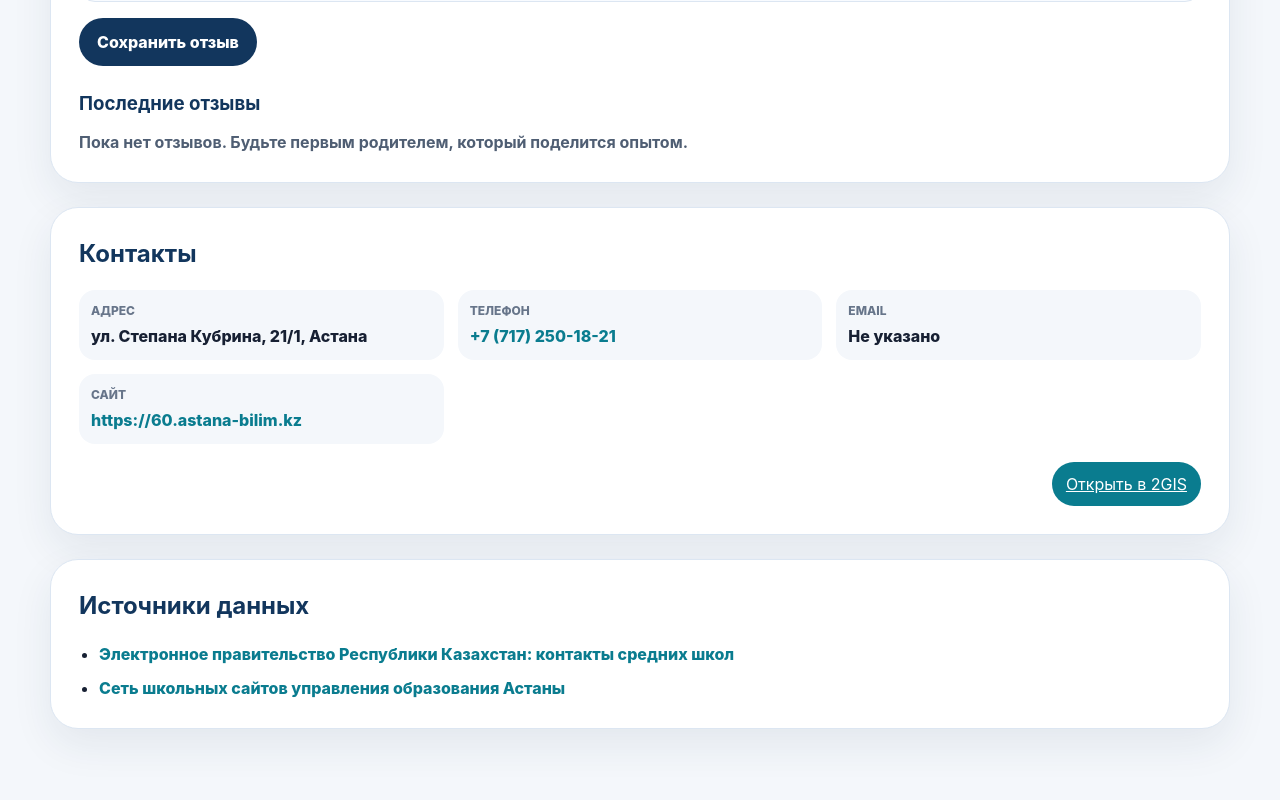
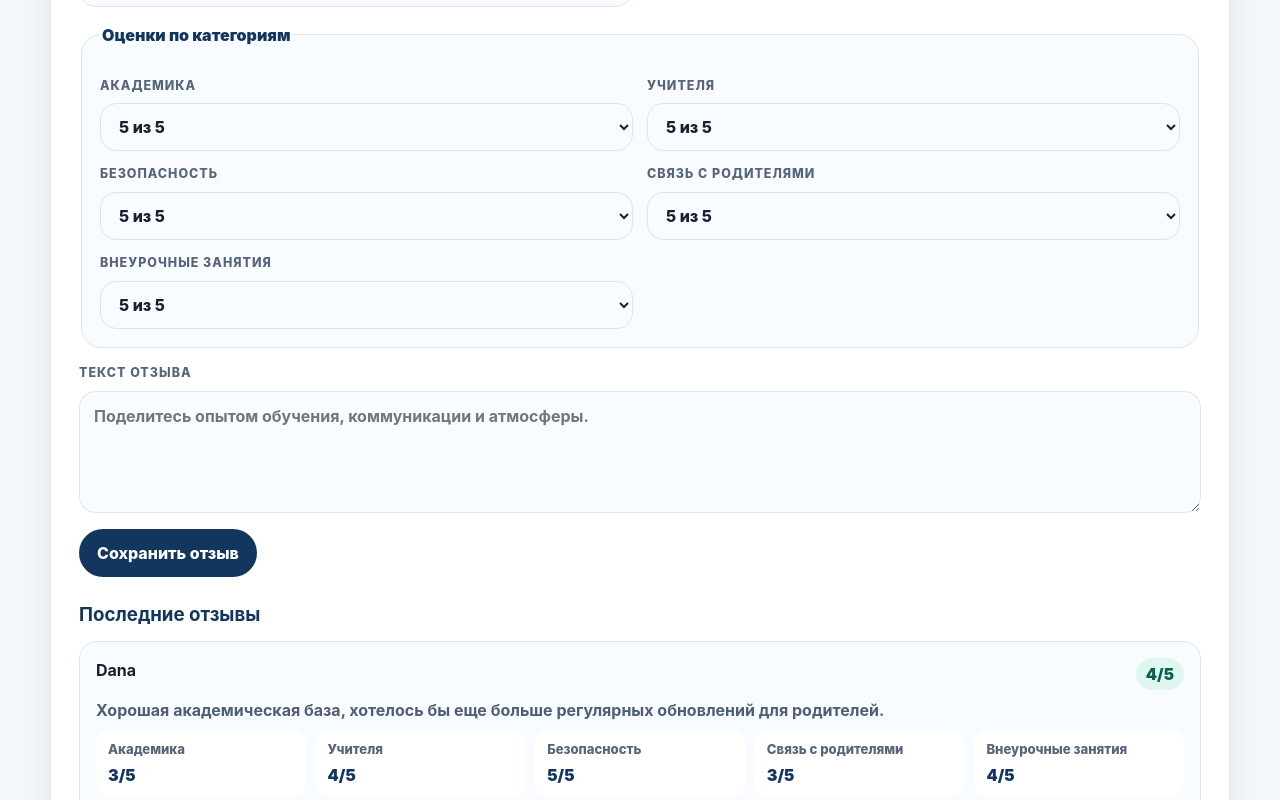
Before and after one commit to rexstout5/school-choice-kz, a Next.js app: page /schools/astana-school-60 in a window 1280 px wide. Shown: the part 2880-3680 px from the top of the page. Before the commit the page ends 3657 px from the top, so only its background shows below. Built offline with nearby package versions, Linux system fonts and the light colour scheme.

Commit message:
Improve school reviews and ratings

```diff
--- a/app/globals.css
+++ b/app/globals.css
@@ -1763,3 +1763,60 @@ button:focus {
     grid-template-columns: 1fr;
   }
 }
+
+.reviews__category-summary,
+.reviews__category-fieldset {
+  border: 1px solid #dce6f2;
+  border-radius: 20px;
+  padding: 18px;
+  background: #f8fbff;
+}
+
+.reviews__category-summary h3,
+.reviews__category-fieldset legend {
+  margin: 0 0 12px;
+  color: #12365d;
+  font-weight: 900;
+}
+
+.reviews__category-list,
+.reviews__item-categories {
+  display: grid;
+  grid-template-columns: repeat(auto-fit, minmax(150px, 1fr));
+  gap: 10px;
+  margin: 0;
+}
+
+.reviews__category-list div,
+.reviews__item-categories div {
+  border-radius: 14px;
+  padding: 10px 12px;
+  background: #ffffff;
+}
+
+.reviews__category-list dt,
+.reviews__item-categories dt {
+  color: #56657b;
+  font-size: 0.82rem;
+  font-weight: 800;
+}
+
+.reviews__category-list dd,
+.reviews__item-categories dd {
+  margin: 4px 0 0;
+  color: #12365d;
+  font-weight: 900;
+}
+
+.reviews__category-fieldset {
+  display: grid;
+  grid-column: 1 / -1;
+  grid-template-columns: repeat(2, minmax(0, 1fr));
+  gap: 14px;
+}
+
+@media (max-width: 700px) {
+  .reviews__category-fieldset {
+    grid-template-columns: 1fr;
+  }
+}
--- a/app/schools/[slug]/page.jsx
+++ b/app/schools/[slug]/page.jsx
@@ -68,6 +68,9 @@ const translations = {
       averageRating: 'Средняя оценка',
       notYetRated: 'Нет оценки',
       reviewCount: { one: 'отзыв', few: 'отзыва', many: 'отзывов' },
+      categorySummaryTitle: 'Средние оценки по категориям',
+      categoryRatings: 'Оценки по категориям',
+      categories: { academics: 'Академика', teachers: 'Учителя', safety: 'Безопасность', parentCommunication: 'Связь с родителями', extracurricular: 'Внеурочные занятия' },
       parentName: 'Имя родителя',
       rating: 'Оценка',
       ratingOption: '{rating} из 5',
@@ -143,6 +146,9 @@ const translations = {
       averageRating: 'Орташа баға',
       notYetRated: 'Баға жоқ',
       reviewCount: { one: 'пікір', many: 'пікір' },
+      categorySummaryTitle: 'Санаттар бойынша орташа бағалар',
+      categoryRatings: 'Санаттар бойынша бағалар',
+      categories: { academics: 'Академиялық деңгей', teachers: 'Мұғалімдер', safety: 'Қауіпсіздік', parentCommunication: 'Ата-анамен байланыс', extracurricular: 'Қосымша іс-шаралар' },
       parentName: 'Ата-ананың аты',
       rating: 'Баға',
       ratingOption: '{rating}/5',
@@ -218,6 +224,9 @@ const translations = {
       averageRating: 'Average rating',
       notYetRated: 'No rating yet',
       reviewCount: { one: 'review', many: 'reviews' },
+      categorySummaryTitle: 'Average ratings by category',
+      categoryRatings: 'Category ratings',
+      categories: { academics: 'Academics', teachers: 'Teachers', safety: 'Safety', parentCommunication: 'Communication with parents', extracurricular: 'Extracurricular activities' },
       parentName: 'Parent name',
       rating: 'Rating',
       ratingOption: '{rating} of 5',
@@ -497,7 +506,7 @@ export default async function SchoolDetailPage({ params, searchParams }) {
           <p className="school-detail__text">{localizedAdmissionRequirements}</p>
         </section>
 
-        <SchoolReviews schoolId={school.id} labels={t.reviews} locale={language === 'kz' ? 'kk-KZ' : language === 'en' ? 'en-US' : 'ru-RU'} />
+        <SchoolReviews school={school} schoolId={school.id} labels={t.reviews} language={language} locale={language === 'kz' ? 'kk-KZ' : language === 'en' ? 'en-US' : 'ru-RU'} />
 
         <section className="school-detail__section" aria-labelledby="contacts-title">
           <h2 id="contacts-title">{t.contactsTitle}</h2>
--- a/src/components/SchoolReviews.jsx
+++ b/src/components/SchoolReviews.jsx
@@ -4,20 +4,25 @@ import { useEffect, useMemo, useState } from 'react';
 import {
   formatAverageRating,
   getAverageRating,
+  getAverageCategoryRatings,
+  getReviewCategoryRating,
   getSchoolReviews,
+  getSchoolSeedReviews,
   getStoredReviewsBySchool,
   normalizeReviewRating,
+  reviewCategoryKeys,
   saveStoredReviewsBySchool,
   sortReviewsByLatest
 } from '../lib/reviews.js';
+import { getLocalizedSchoolValue } from '../data/schools.js';
 
 const initialReview = {
   parentName: '',
   rating: '5',
   childGrade: '',
-  text: ''
+  text: '',
+  categoryRatings: Object.fromEntries(reviewCategoryKeys.map((key) => [key, '5']))
 };
-
 
 const formatTemplate = (template, values) =>
   Object.entries(values).reduce((formattedValue, [key, value]) => formattedValue.replaceAll(`{${key}}`, String(value)), template);
@@ -48,22 +53,36 @@ const formatSubmittedAt = (submittedAt, locale) => {
   }).format(submittedDate);
 };
 
-export default function SchoolReviews({ schoolId, labels, locale }) {
+const getReviewText = (review, language) => getLocalizedSchoolValue(review.text, language) || review.text;
+
+export default function SchoolReviews({ school, schoolId, labels, locale, language }) {
   const [review, setReview] = useState(initialReview);
-  const [reviews, setReviews] = useState([]);
+  const [storedReviews, setStoredReviews] = useState([]);
   const [statusMessage, setStatusMessage] = useState('');
 
   useEffect(() => {
-    setReviews(sortReviewsByLatest(getSchoolReviews(getStoredReviewsBySchool(), schoolId)));
+    setStoredReviews(sortReviewsByLatest(getSchoolReviews(getStoredReviewsBySchool(), schoolId)));
   }, [schoolId]);
 
+  const reviews = useMemo(() => sortReviewsByLatest([...storedReviews, ...getSchoolSeedReviews(school)]), [school, storedReviews]);
   const averageRating = useMemo(() => getAverageRating(reviews), [reviews]);
+  const categoryRatings = useMemo(() => getAverageCategoryRatings(reviews), [reviews]);
   const latestReviews = useMemo(() => sortReviewsByLatest(reviews).slice(0, 5), [reviews]);
 
   const updateReview = (name, value) => {
     setReview((currentReview) => ({
       ...currentReview,
       [name]: value
+    }));
+  };
+
+  const updateCategoryRating = (name, value) => {
+    setReview((currentReview) => ({
+      ...currentReview,
+      categoryRatings: {
+        ...currentReview.categoryRatings,
+        [name]: value
+      }
     }));
   };
 
@@ -75,6 +94,7 @@ export default function SchoolReviews({ schoolId, labels, locale }) {
       parentName: review.parentName.trim(),
       rating: normalizeReviewRating(review.rating),
       childGrade: review.childGrade.trim(),
+      categoryRatings: Object.fromEntries(reviewCategoryKeys.map((key) => [key, normalizeReviewRating(review.categoryRatings[key])])),
       text: review.text.trim(),
       submittedAt: new Date().toISOString()
     };
@@ -86,7 +106,7 @@ export default function SchoolReviews({ schoolId, labels, locale }) {
         ...reviewsBySchool,
         [schoolId]: nextSchoolReviews
       });
-      setReviews(nextSchoolReviews);
+      setStoredReviews(nextSchoolReviews);
       setReview(initialReview);
       setStatusMessage(labels.success);
     } catch {
@@ -109,6 +129,18 @@ export default function SchoolReviews({ schoolId, labels, locale }) {
         </div>
       </div>
 
+      <div className="reviews__category-summary" aria-label={labels.categorySummaryTitle}>
+        <h3>{labels.categorySummaryTitle}</h3>
+        <dl className="reviews__category-list">
+          {reviewCategoryKeys.map((key) => (
+            <div key={key}>
+              <dt>{labels.categories[key]}</dt>
+              <dd>{categoryRatings[key] === null ? labels.notYetRated : `⭐ ${formatAverageRating(categoryRatings[key])}`}</dd>
+            </div>
+          ))}
+        </dl>
+      </div>
+
       <form className="feedback-form reviews__form" onSubmit={handleSubmit}>
         <label htmlFor="parent-name">
           <span>{labels.parentName}</span>
@@ -128,6 +160,20 @@ export default function SchoolReviews({ schoolId, labels, locale }) {
           <span>{labels.childGrade}</span>
           <input id="child-grade" name="childGrade" value={review.childGrade} onChange={(event) => updateReview('childGrade', event.target.value)} placeholder={labels.childGradePlaceholder} required />
         </label>
+
+        <fieldset className="reviews__category-fieldset">
+          <legend>{labels.categoryRatings}</legend>
+          {reviewCategoryKeys.map((key) => (
+            <label key={key} htmlFor={`review-${key}`}>
+              <span>{labels.categories[key]}</span>
+              <select id={`review-${key}`} value={review.categoryRatings[key]} onChange={(event) => updateCategoryRating(key, event.target.value)} required>
+                {[5, 4, 3, 2, 1].map((rating) => (
+                  <option key={rating} value={rating}>{formatTemplate(labels.ratingOption, { rating })}</option>
+                ))}
+              </select>
+            </label>
+          ))}
+        </fieldset>
 
         <label htmlFor="review-text">
           <span>{labels.reviewText}</span>
@@ -150,7 +196,15 @@ export default function SchoolReviews({ schoolId, labels, locale }) {
                   <strong>{item.parentName}</strong>
                   <span>{formatTemplate(labels.reviewRating, { rating: item.rating })}</span>
                 </div>
-                <p>{item.text}</p>
+                <p>{getReviewText(item, language)}</p>
+                <dl className="reviews__item-categories">
+                  {reviewCategoryKeys.map((key) => (
+                    <div key={key}>
+                      <dt>{labels.categories[key]}</dt>
+                      <dd>{getReviewCategoryRating(item, key)}/5</dd>
+                    </div>
+                  ))}
+                </dl>
                 <small>
                   {formatTemplate(labels.gradeLabel, { grade: item.childGrade })}
                   {formatSubmittedAt(item.submittedAt, locale) ? ` · ${formatTemplate(labels.submittedAt, { date: formatSubmittedAt(item.submittedAt, locale) })}` : ''}
--- a/src/data/schools.js
+++ b/src/data/schools.js
@@ -66,6 +66,36 @@ const astanaDistrictCoordinateCenters = {
   yesil: { latitude: 51.105, longitude: 71.424 },
   nura: { latitude: 51.114, longitude: 71.365 },
   saryarka: { latitude: 51.185, longitude: 71.397 }
+};
+
+
+const normalizeReviewRating = (rating) => Math.min(Math.max(Math.round(Number(rating) || 0), 1), 5);
+const reviewCategoryKeys = ['academics', 'teachers', 'safety', 'parentCommunication', 'extracurricular'];
+const parentReviewSamples = [
+  { parentName: 'Aigul', childGrade: '3', text: { ru: 'Отмечаем стабильную учебную нагрузку, внимательных учителей и понятную связь с классным руководителем.', kk: 'Оқу жүктемесі тұрақты, мұғалімдер мұқият, сынып жетекшісімен байланыс түсінікті.', en: 'We appreciate the steady workload, attentive teachers, and clear contact with the homeroom teacher.' } },
+  { parentName: 'Sergey', childGrade: '6', text: { ru: 'Ребенку нравятся кружки после уроков, а вопросы безопасности и расписания решаются быстро.', kk: 'Балама сабақтан кейінгі үйірмелер ұнайды, қауіпсіздік пен кесте сұрақтары тез шешіледі.', en: 'My child likes the after-school clubs, and safety or schedule questions are handled quickly.' } },
+  { parentName: 'Dana', childGrade: '8', text: { ru: 'Хорошая академическая база, хотелось бы еще больше регулярных обновлений для родителей.', kk: 'Академиялық база жақсы, ата-аналарға тұрақты жаңартулар көбірек болса дейміз.', en: 'The academic foundation is good; we would like even more regular updates for parents.' } }
+];
+
+const createSeedReviews = (id, averageRating) => {
+  const roundedRating = normalizeReviewRating(averageRating || 4);
+
+  return parentReviewSamples.map((sample, index) => {
+    const baseRating = normalizeReviewRating(roundedRating + (index === 1 ? 1 : index === 2 ? -1 : 0));
+    const categoryRatings = Object.fromEntries(
+      reviewCategoryKeys.map((key, keyIndex) => [key, normalizeReviewRating(baseRating + ((id.length + index + keyIndex) % 3) - 1)])
+    );
+
+    return {
+      id: `${id}-seed-review-${index + 1}`,
+      parentName: sample.parentName,
+      childGrade: sample.childGrade,
+      rating: baseRating,
+      categoryRatings,
+      text: sample.text,
+      submittedAt: `2026-0${Math.min(index + 3, 9)}-${String(8 + ((id.length + index * 5) % 20)).padStart(2, '0')}T09:00:00.000Z`
+    };
+  });
 };
 
 const getCoordinateOffset = (seed, divisor) => ((seed % divisor) - Math.floor(divisor / 2)) / 1000;
@@ -555,7 +585,7 @@ const createAstanaPublicSchool = ({
   const resolvedImageStatus = image_status ?? (resolvedMainImageUrl ? 'needs_review' : 'missing');
   const resolvedCoordinates = resolveSchoolCoordinates({ id, district, address, coordinates, latitude, longitude, coordinates_status });
   const resolvedRating = rating > 0 ? rating : Number((4 + (id.length % 9) / 10).toFixed(1));
-  const resolvedReviewCount = 18 + (id.length % 37);
+  const resolvedReviews = createSeedReviews(id, resolvedRating);
 
   return ({
   id,
@@ -583,7 +613,8 @@ const createAstanaPublicSchool = ({
   latitude: resolvedCoordinates.latitude,
   longitude: resolvedCoordinates.longitude,
   coordinates_status: resolvedCoordinates.coordinates_status,
-  review_count: resolvedReviewCount,
+  reviews: resolvedReviews,
+  review_count: resolvedReviews.length,
   address: localizedAddress,
   website: resolvedWebsite,
   phone: resolvedPhone,
--- a/src/lib/reviews.js
+++ b/src/lib/reviews.js
@@ -1,4 +1,6 @@
 export const reviewsStorageKey = 'school-choice-kz-parent-reviews';
+
+export const reviewCategoryKeys = ['academics', 'teachers', 'safety', 'parentCommunication', 'extracurricular'];
 
 export const normalizeReviewRating = (rating) => {
   const numericRating = Number(rating);
@@ -10,9 +12,19 @@ export const normalizeReviewRating = (rating) => {
   return Math.min(Math.max(Math.round(numericRating), 1), 5);
 };
 
+export const getSchoolSeedReviews = (school) => (Array.isArray(school?.reviews) ? school.reviews : []);
+
 export const getSchoolReviews = (reviewsBySchool, schoolId) => {
   const schoolReviews = reviewsBySchool?.[schoolId];
   return Array.isArray(schoolReviews) ? schoolReviews : [];
+};
+
+export const getCombinedSchoolReviews = (school, reviewsBySchool = {}) =>
+  sortReviewsByLatest([...getSchoolReviews(reviewsBySchool, school.id), ...getSchoolSeedReviews(school)]);
+
+export const getReviewCategoryRating = (review, categoryKey) => {
+  const categoryRating = review.categoryRatings?.[categoryKey];
+  return normalizeReviewRating(categoryRating || review[categoryKey] || review.rating);
 };
 
 export const getAverageRating = (reviews) => {
@@ -23,6 +35,24 @@ export const getAverageRating = (reviews) => {
   const totalRating = reviews.reduce((sum, review) => sum + normalizeReviewRating(review.rating), 0);
   return totalRating / reviews.length;
 };
+
+export const getAverageCategoryRatings = (reviews) =>
+  Object.fromEntries(
+    reviewCategoryKeys.map((categoryKey) => {
+      if (!reviews.length) {
+        return [categoryKey, null];
+      }
+
+      const totalRating = reviews.reduce((sum, review) => sum + getReviewCategoryRating(review, categoryKey), 0);
+      return [categoryKey, totalRating / reviews.length];
+    })
+  );
+
+export const getReviewSummary = (reviews) => ({
+  averageRating: getAverageRating(reviews),
+  reviewCount: reviews.length,
+  categoryRatings: getAverageCategoryRatings(reviews)
+});
 
 export const formatAverageRating = (averageRating) => (averageRating === null ? '' : averageRating.toFixed(1));
 
```
Also changed, not shown: app/map/page.jsx (+6 -2 lines), src/lib/schoolDiscovery.js.
